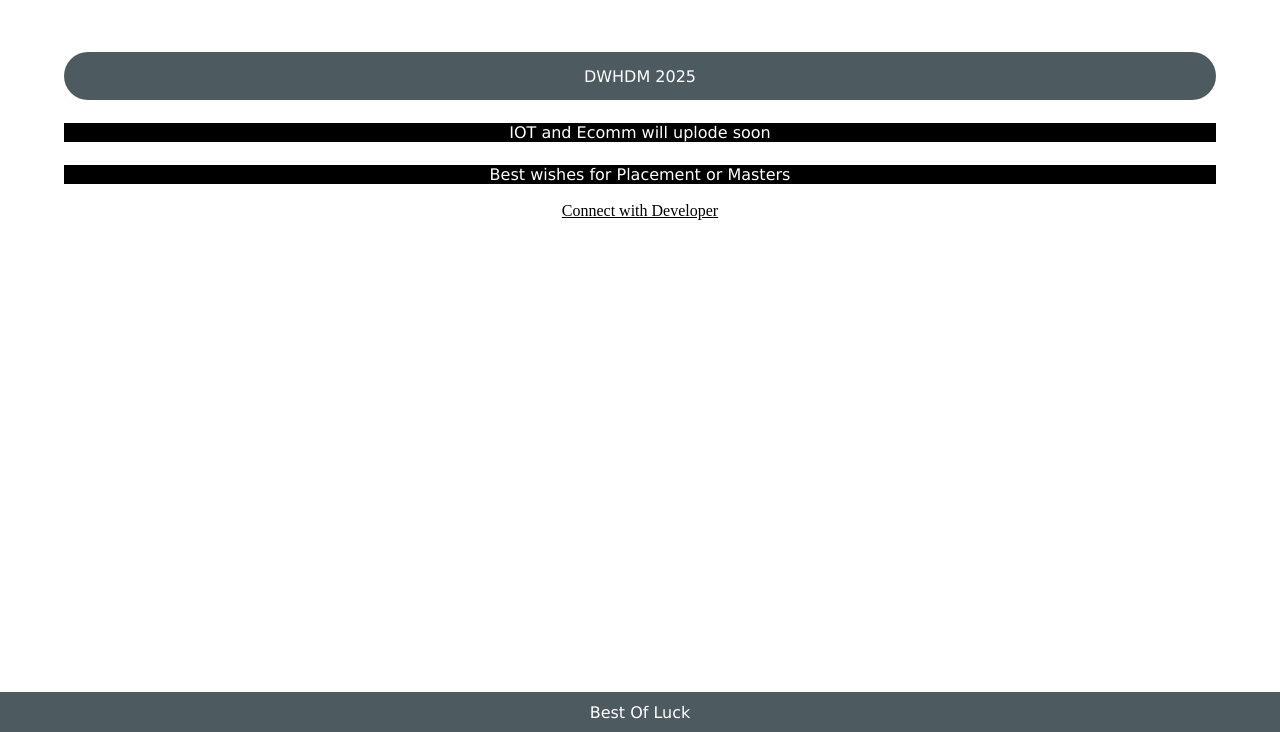
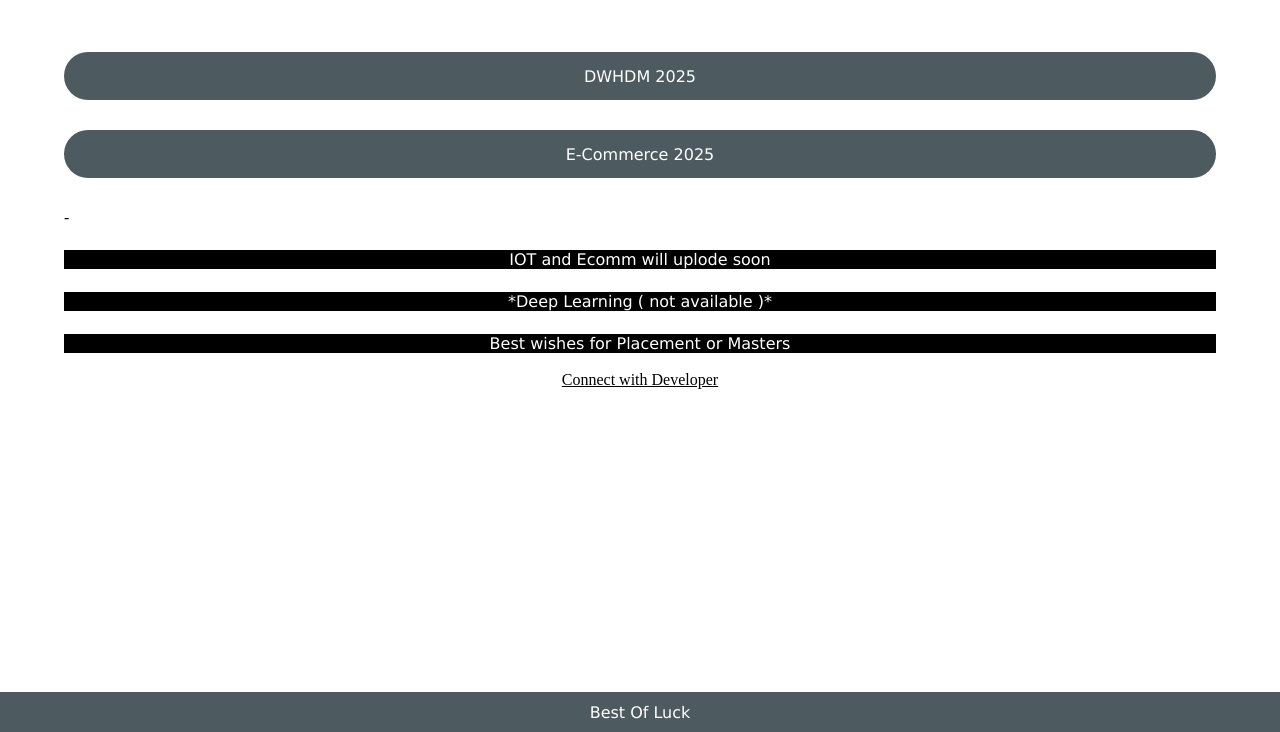
Before and after one commit to bhavishya556/sem6, a plain HTML site: page index.html in a window 1280 px wide. Shown: the part 100-832 px from the top of the page. Drawn offline with Linux system fonts and the light colour scheme.

Commit message:
add ecom

```diff
--- a/index.html
+++ b/index.html
@@ -28,15 +28,13 @@
         <div class="all-sem">
           <div class="sem1 sem"><a  target="_blank" class="sem-link" href="https://drive.google.com/file/d/1HML34qIko4g3nGMGOZrt3mLUYFrDvAwD/view?usp=sharing">DWHDM 2025</a></div>
 
-           <!-- <div class="sem2 sem"><a target="_blank" class="sem-link" href="https://drive.google.com/file/d/1167GBG09JE-eKK4kyLGBKWDn0EElUx8o/view?usp=sharing">OS Part 2(Linux) 2024</a></div>
-
-          <div class="sem3 sem"><a target="_blank" class="sem-link" href="https://drive.google.com/file/d/1Lbhwct0k8ld_CXKMoN4w2Apgj5C6FSqm/view?usp=sharing">Computer Graphic 2024</a></div>
-          <div class="sem4 sem"><a target="_blank" class="sem-link" href="https://drive.google.com/file/d/1ARD2K5Vyw6QRytCRFaSmob3GuWY_6Cqk/view?usp=sharing">Cloud Computing 2024</a></div>
-          <div class="sem4 sem"><a target="_blank" class="sem-link" href="https://drive.google.com/file/d/1oI7iTjRoiaUjL_PwSuN5cnWI7W1qIRgq/view?usp=sharing">Machine Learning 2024</a></div> -->
+          <div class="sem2 sem"><a target="_blank" class="sem-link" href="https://drive.google.com/file/d/1B2XiWzSDUd1-6Zjl1UrZ7CgTyssaa0XV/view?usp=sharing">E-Commerce 2025</a></div>
+-
 
 
         </div>
               <p class="note">IOT and Ecomm will uplode soon</p>
+              <p class="note">*Deep Learning ( not available )*</p>
               <p class="note">Best wishes for Placement or Masters</p>
               <br>
 
```
